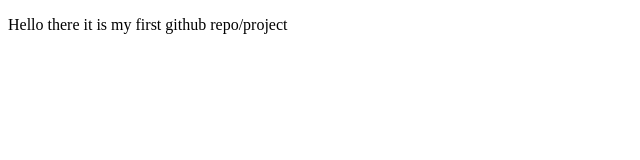
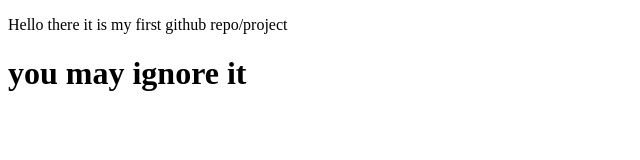
Before and after one commit to sahariyarahamad/first_project, a plain HTML site: page index.html in a window 1280 px wide. Shown: the whole page, without its empty margins (0-640 px from the left). Drawn offline with Linux system fonts and the light colour scheme.

Commit message:
added h1 tag

```diff
--- a/index.html
+++ b/index.html
@@ -7,5 +7,6 @@
 </head>
 <body>
     <p>Hello there it is my first github repo/project</p>
+    <h1>you may ignore it</h1>
 </body>
 </html>
```
